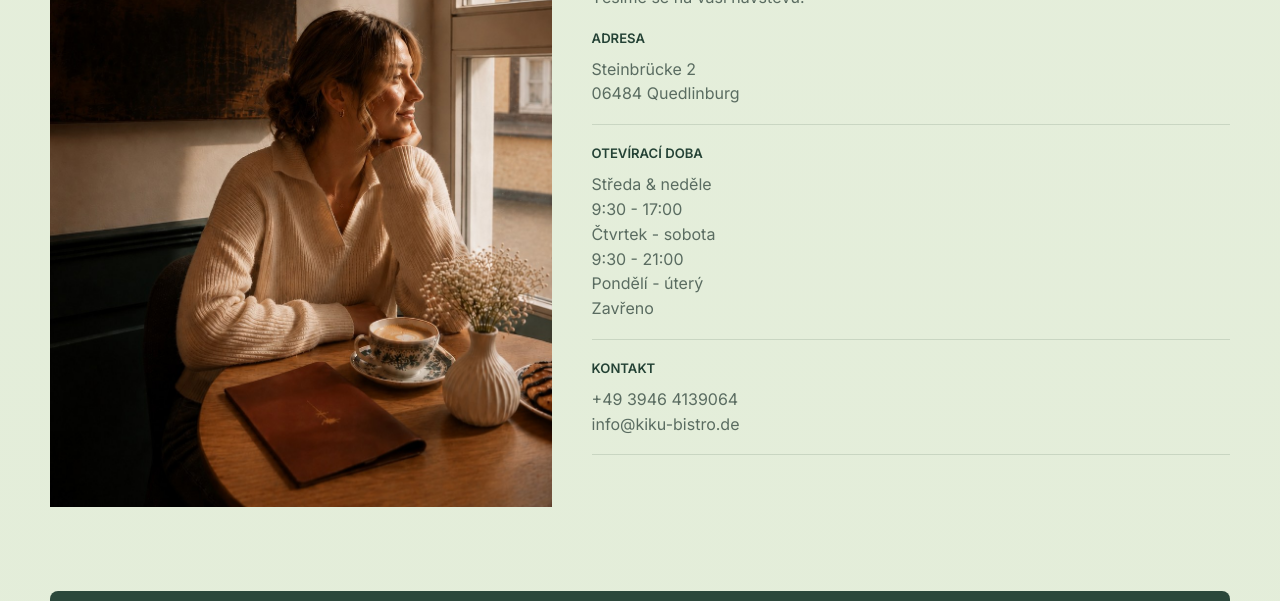
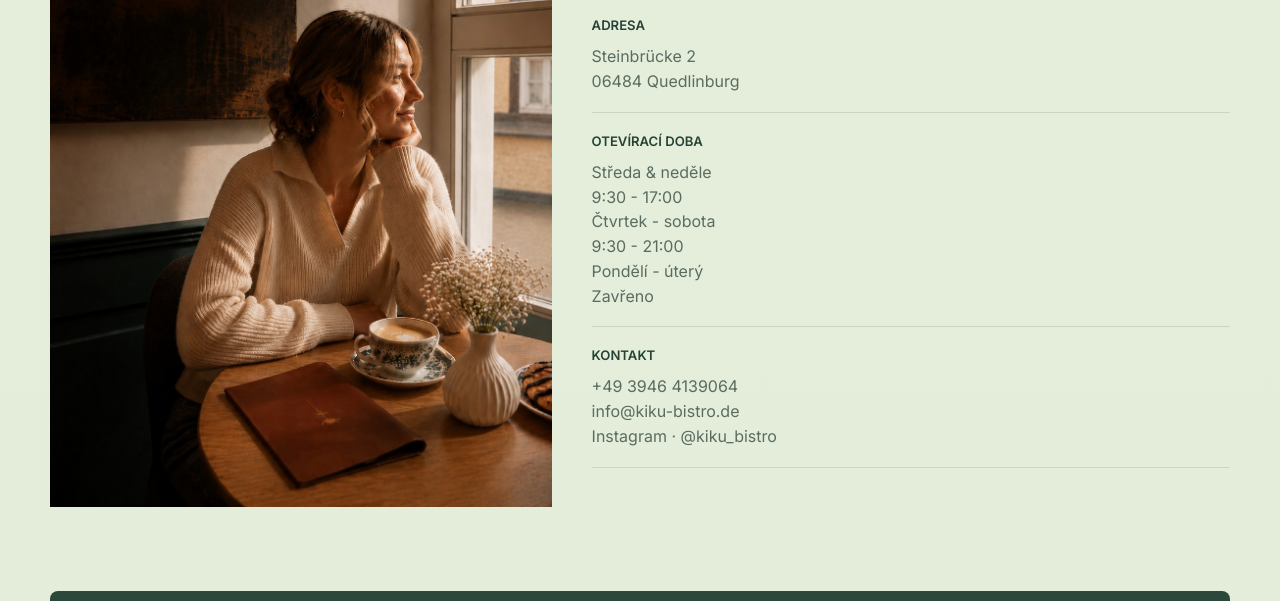
Before and after one commit to sergkreis/kiku-bistro-site, a plain HTML site: page cs/index.html in a window 1280 px wide. Shown: the part 5038-5639 px from the top of the page. Drawn offline with nearby package versions, Linux system fonts and the light colour scheme; a script that the page names is missing.

Commit message:
Add Instagram link to Bistro contact section

```diff
--- a/cs/index.html
+++ b/cs/index.html
@@ -512,6 +512,7 @@
                 <strong>Kontakt</strong>
                 <p><a href="tel:+4939464139064">+49 3946 4139064</a></p>
                 <p><a href="mailto:info@kiku-bistro.de">info@kiku-bistro.de</a></p>
+                <p><a href="https://www.instagram.com/kiku_bistro/" target="_blank" rel="noopener noreferrer">Instagram · @kiku_bistro</a></p>
               </div>
             </div>
           </div>
```
Also changed, not shown: en/index.html (+1 -0 lines), es/index.html (+1 -0 lines), fr/index.html (+1 -0 lines), index.html (+1 -0 lines), it/index.html (+1 -0 lines), ja/index.html (+1 -0 lines), nl/index.html (+1 -0 lines), pl/index.html (+1 -0 lines), pt/index.html (+1 -0 lines).
